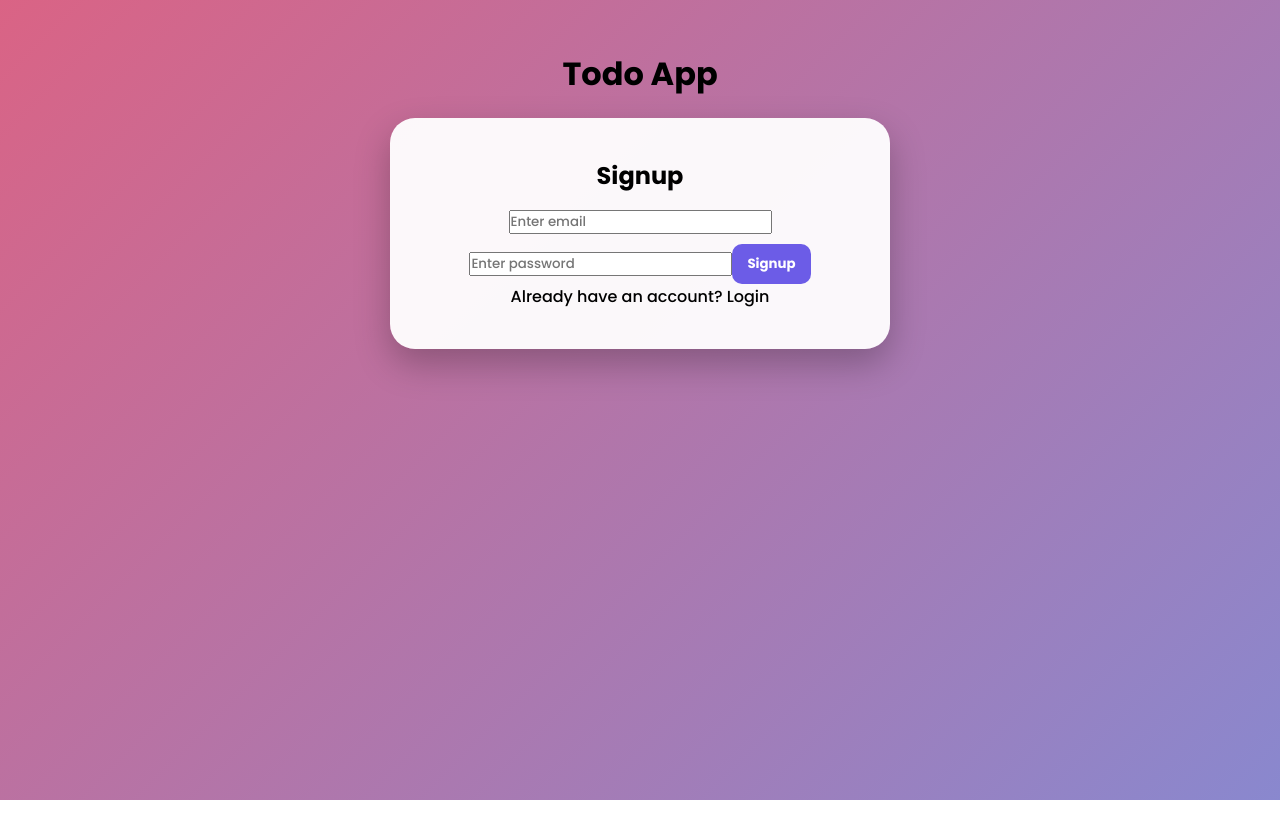
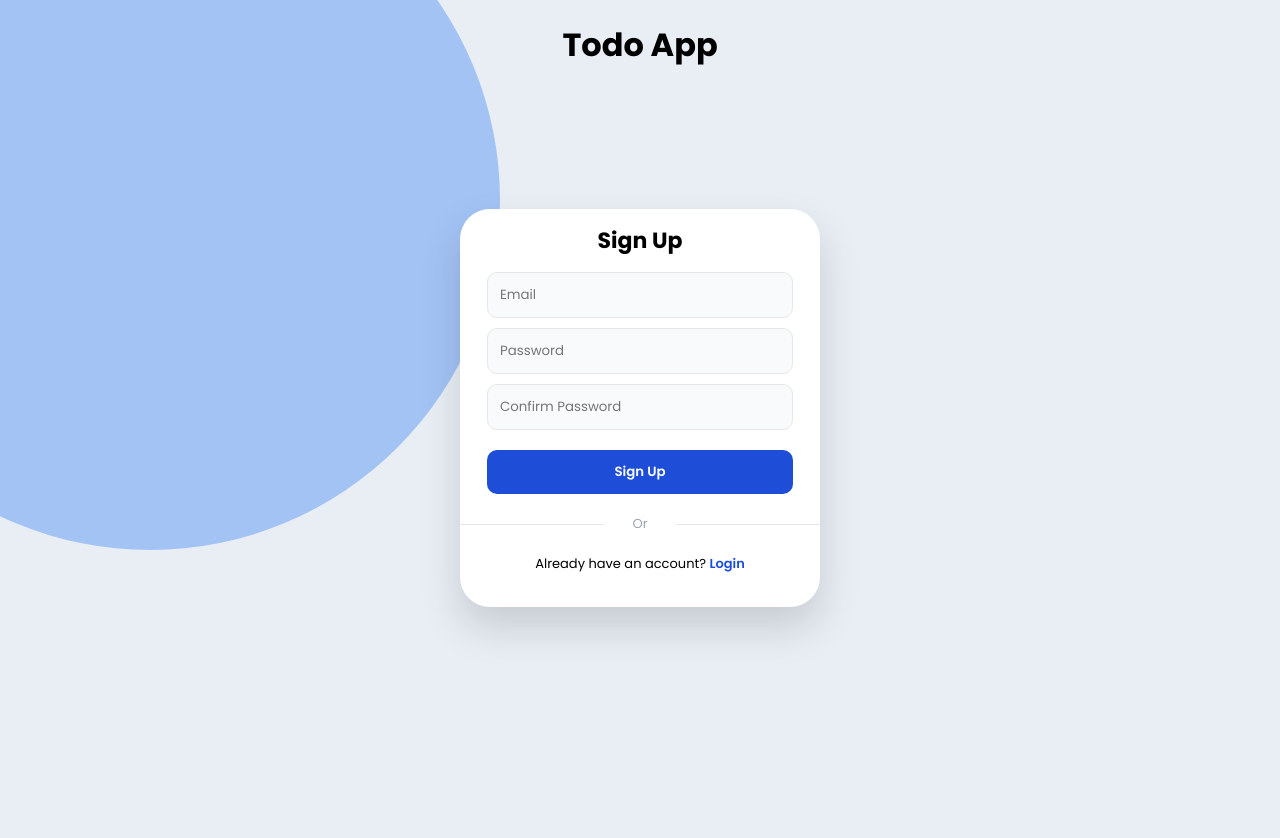
Before and after one commit to Thaslima27/Todo-Project-FS, a React (Vite) app in the folder frontend/: page /signup in a window 1280 px wide. Shown: the top 838 px of the page. Before the commit the page ends 800 px from the top, so only its background shows below. Built offline with nearby package versions, Linux system fonts and the light colour scheme.

Commit message:
UI changed

```diff
--- a/frontend/package.json
+++ b/frontend/package.json
@@ -13,6 +13,7 @@
     "axios": "^1.13.6",
     "react": "^19.2.4",
     "react-dom": "^19.2.4",
+    "react-icons": "^5.6.0",
     "react-router-dom": "^7.13.2",
     "zustand": "^5.0.12"
   },
--- a/frontend/src/App.css
+++ b/frontend/src/App.css
@@ -1,223 +1,209 @@
-/* Import stylish fonts */
-@import url('https://fonts.googleapis.com/css2?family=Poppins:wght@500;700&family=Pacifico&display=swap');
+@import url('https://fonts.googleapis.com/css2?family=Poppins:wght@400;600;700&display=swap');
 
-/* Apply fonts globally */
 * {
-  margin: 0;
-  padding: 0;
   box-sizing: border-box;
   font-family: 'Poppins', sans-serif;
 }
 
-/* Body background */
 body {
-  background: linear-gradient(135deg, #f093fb, #f5576c, #54a0ff);
-  min-height: 100vh;
+  margin:0;
+  background: #e9eef5;
+}
+
+/* ===== AUTH PAGES ===== */
+
+.login-wrapper {
+  height: 100vh;
   display: flex;
   justify-content: center;
-  align-items: flex-start;
-  padding-top: 50px;
-  animation: gradientBG 15s ease infinite;
-  background-size: 400% 400%;
+  align-items: flex-start;   /* was center */
+  padding-top: 120px;        /* move card down */
 }
 
-/* Animated gradient background */
-@keyframes gradientBG {
-  0% { background-position: 0% 50%; }
-  50% { background-position: 100% 50%; }
-  100% { background-position: 0% 50%; }
+/* Big background circle */
+.login-wrapper::before {
+  content: "";
+  position: absolute;
+  width: 700px;
+  height: 700px;
+  background: #3b82f6;
+  border-radius: 50%;
+  left: -200px;
+  top: -150px;
+  opacity: 0.4;
 }
 
-/* Main container */
-.container {
+/* Card */
+.login-card {
+  width: 360px;
+  background: #ffffff;
+  border-radius: 30px;
+  overflow: hidden;
+  box-shadow: 0 20px 40px rgba(0,0,0,0.15);
   text-align: center;
-  background: rgba(255, 255, 255, 0.95);
-  padding: 40px 30px;
-  border-radius: 25px;
-  box-shadow: 0 15px 35px rgba(0,0,0,0.25);
-  min-width: 300px;
-  max-width: 500px;
-  transition: transform 0.3s ease, box-shadow 0.3s ease;
+  padding-bottom: 20px;
+  z-index: 1;
 }
 
-.container:hover {
-  transform: scale(1.02);
-  box-shadow: 0 20px 45px rgba(0,0,0,0.35);
+/* Top blue area */
+.card-top {
+  display: flex;
+  justify-content: center;
+  align-items: center;
 }
 
-/* App title */
-.container h1 {
-  font-family: 'Pacifico', cursive;
-  font-size: 3rem;
-  color: #ff6b81;
-  margin-bottom: 25px;
-  text-shadow: 2px 2px 5px rgba(0,0,0,0.2);
+/* Icon circle */
+.icon-circle {
+  display: flex;
+  justify-content: center;
+  align-items: center;
+  font-weight: bold;
+  color: #1e4ed8;
 }
 
-/* Headings */
-h2 {
-  margin-bottom: 15px;
-}
-
-h3 {
-  margin-top: 20px;
-}
-
-label {
-  display: block;
-  margin-top: 10px;
-  font-weight: 600;
-  color: #333;
+/* Title */
+.welcome {
+  margin-top: 15px;
+  font-size: 22px;
+  font-weight: 700;
 }
 
 /* Inputs */
-.input-box, .search-box {
-  width: 80%;
-  padding: 10px;
-  margin: 8px 0;
+.glass-input {
+  width: 85%;
+  margin: 10px auto;
+  display: block;
+  padding: 12px;
   border-radius: 10px;
-  border: 1px solid #ccc;
-  outline: none;
-  font-size: 14px;
+  border: 1px solid #e5e7eb;
+  background: #f8fafc;
 }
 
-/* Buttons */
-button {
-  padding: 10px 15px;
+/* Button */
+.login-btn {
+  width: 85%;
+  padding: 12px;
+  margin-top: 10px;
+  background: #1e4ed8;
+  color: white;
+  border:none;
+  border-radius: 10px;
+  font-weight: 600;
+  cursor: pointer;
+}
+
+/* OR divider */
+.or {
+  margin: 15px 0;
+  color: #9ca3af;
+  font-size: 13px;
+}
+
+/* Bottom text */
+.signup-text {
+  font-size: 13px;
+}
+
+.signup-text span {
+  color: #1e4ed8;
+  font-weight: 600;
+  cursor: pointer;
+}
+
+/* ===== DASHBOARD ===== */
+
+.dashboard-wrapper {
+  min-height: 50vh;
+  display: flex;
+  justify-content: center;
+  padding-top: 50px;
+  background: #eef2f7;
+}
+
+.dashboard-card {
+  width: 500px;
+  background: white;
+  border-radius: 20px;
+  padding: 30px;
+  box-shadow: 0 15px 40px rgba(0,0,0,0.08);
+}
+
+/* Navbar */
+.navbar {
+  display: flex;
+  justify-content: space-between;
+  align-items: center;
+}
+
+.nav-right {
+  display: flex;
+  align-items: center;
+  gap: 10px;
+}
+
+.profile-circle {
+  width: 35px;
+  height: 35px;
+  background: #1e4ed8;
+  color: white;
+  border-radius: 50%;
+  display: flex;
+  justify-content: center;
+  align-items: center;
+}
+
+/* Sections */
+.section {
+  margin-top: 25px;
+}
+
+.input {
+  width: 100%;
+  padding: 12px;
+  margin-top: 10px;
+  border-radius: 10px;
+  border: 1px solid #e5e7eb;
+}
+
+.add-btn {
+  width: 100%;
+  padding: 12px;
+  margin-top: 10px;
+  background: #1e4ed8;
+  color: white;
   border: none;
   border-radius: 10px;
-  background: #6c5ce7;
-  color: white;
-  font-weight: bold;
-  cursor: pointer;
-  margin-top: 10px;
-  transition: 0.3s;
 }
 
-button:hover {
-  background: #4834d4;
+.todo-item {
+  display: flex;
+  justify-content: space-between;
+  padding: 12px;
+  background: #f8fafc;
+  border-radius: 10px;
+  margin-top: 10px;
+}
+.or {
+  margin: 20px 0;
+  font-size: 13px;
+  color: #9ca3af;
+  position: relative;
 }
 
-/* Logout button */
-.logout-btn {
-  background: #ff4757;
-  float: right;
+.or::before,
+.or::after {
+  content: "";
+  position: absolute;
+  height: 1px;
+  width: 40%;
+  background: #e5e7eb;
+  top: 50%;
 }
 
-.logout-btn:hover {
-  background: #e84118;
+.or::before {
+  left: 0;
 }
 
-/* Add button */
-.add-btn {
-  background: #1dd1a1;
+.or::after {
+  right: 0;
 }
-
-.add-btn:hover {
-  background: #10ac84;
-}
-
-/* Delete button */
-.delete-btn {
-  background: #ff6b81;
-  margin-top: 5px;
-}
-
-.delete-btn:hover {
-  background: #ff4757;
-}
-
-/* Todo Card */
-.todo-card {
-  background: #f1f2f6;
-  padding: 15px;
-  border-radius: 15px;
-  margin: 10px auto;
-  width: 80%;
-  box-shadow: 0 5px 15px rgba(0,0,0,0.1);
-}
-
-/* Message styles */
-.success-msg {
-  color: green;
-  font-weight: bold;
-}
-
-.error-msg {
-  color: red;
-  font-weight: bold;
-}
-
-
-/* ================= DASHBOARD IMPROVEMENTS ================= */
-
-/* Dashboard layout spacing */
-.dashboard-container {
-  width: 100%;
-  max-width: 900px;
-  margin: auto;
-}
-
-/* Section box (each step like search, create, list) */
-.section-box {
-  background: rgba(255, 255, 255, 0.9);
-  margin-top: 20px;
-  padding: 20px;
-  border-radius: 20px;
-  box-shadow: 0 8px 20px rgba(0,0,0,0.15);
-  text-align: left;
-}
-
-/* Section titles */
-.section-box h3 {
-  margin-bottom: 10px;
-  color: #2f3542;
-}
-
-/* Improve inputs */
-.input-box, .search-box {
-  width: 100%;
-}
-
-/* Improve buttons spacing */
-.add-btn {
-  margin-top: 15px;
-}
-
-/* Todo list grid */
-.todo-list {
-  display: flex;
-  flex-direction: column;
-  gap: 15px;
-}
-
-/* Todo card upgraded */
-.todo-card {
-  background: linear-gradient(135deg, #dfe4ea, #f1f2f6);
-  padding: 15px;
-  border-radius: 15px;
-  box-shadow: 0 5px 12px rgba(0,0,0,0.1);
-  transition: transform 0.2s ease;
-}
-
-.todo-card:hover {
-  transform: translateY(-3px);
-}
-
-/* Todo title */
-.todo-card h4 {
-  margin-bottom: 5px;
-  color: #2f3542;
-}
-
-/* Date text */
-.todo-card p {
-  font-size: 13px;
-  color: #57606f;
-}
-
-/* Fix logout button position */
-.logout-btn {
-  float: none;
-  margin-bottom: 15px;
-}
--- a/frontend/src/index.css
+++ b/frontend/src/index.css
@@ -1,18 +1,15 @@
-/* GOOGLE FONT */
-@import url('https://fonts.googleapis.com/css2?family=Poppins:wght@400;600&display=swap');
+@import url('https://fonts.googleapis.com/css2?family=Inter:wght@400;500;600&display=swap');
 
-/* RESET */
 * {
   margin: 0;
   padding: 0;
   box-sizing: border-box;
 }
 
-/* BODY */
 body {
-  font-family: 'Poppins', sans-serif;
-  background: #f5f7fb;   /* 🔥 clean light background */
-  color: #333;
+  font-family: 'Inter', sans-serif;
+  background: #f8fafc;
+  color: #1e293b;
 
   min-height: 100vh;
   display: flex;
@@ -21,11 +18,11 @@ body {
   padding: 40px 10px;
 }
 
-/* SCROLL */
+/* Scroll */
 body::-webkit-scrollbar {
   width: 6px;
 }
 body::-webkit-scrollbar-thumb {
-  background: #ccc;
+  background: #cbd5e1;
   border-radius: 10px;
 }
--- a/frontend/src/pages/Dashboard.tsx
+++ b/frontend/src/pages/Dashboard.tsx
@@ -3,7 +3,6 @@ import { useNavigate, useLocation } from "react-router-dom"
 import { getTodos, createTodo, deleteTodo } from "../api/api"
 import { useAuthStore } from "../store/useAuthStore"
 
-// ✅ Type (TSX correct)
 type Todo = {
   id: number
   title: string
@@ -12,152 +11,126 @@ type Todo = {
 }
 
 export default function Dashboard() {
-
   const navigate = useNavigate()
   const location = useLocation()
 
   const [title, setTitle] = useState("")
   const [date, setDate] = useState("")
-  const [todos, setTodos] = useState<Todo[]>([])   // ✅ fixed type
+  const [todos, setTodos] = useState<Todo[]>([])
   const [search, setSearch] = useState("")
   const [message, setMessage] = useState("")
 
   const logout = useAuthStore((state) => state.logout)
 
-  // 🔹 LOAD TODOS
+  // LOAD TODOS
   async function loadTodos() {
     try {
       const data = await getTodos()
 
       if (data.detail) {
-        setMessage("Session expired. Login again ❌")
+        setMessage("Session expired. Login again")
 
         setTimeout(() => {
           logout()
           navigate("/login", { replace: true })
         }, 1500)
-
       } else {
         setTodos(data)
       }
-
     } catch (error) {
       console.error(error)
-      setMessage("Error loading todos ❌")
+      setMessage("Error loading todos")
     }
   }
 
-  // 🔹 INITIAL LOAD
   useEffect(() => {
     loadTodos()
 
     if (location.state?.message) {
       setMessage(location.state.message)
-
-      setTimeout(() => {
-        setMessage("")
-      }, 2000)
+      setTimeout(() => setMessage(""), 2000)
     }
-
   }, [location.state])
 
-  // 🔹 ADD TODO
+  // ADD TODO
   async function addTodo() {
     if (!title || !date) {
-      setMessage("Enter title and date ⚠️")
+      setMessage("Enter title and date")
       return
     }
 
     try {
       await createTodo(title, date)
-
-      setMessage("Todo added successfully ✅")
+      setMessage("Todo added successfully")
 
       setTitle("")
       setDate("")
 
       loadTodos()
-
       setTimeout(() => setMessage(""), 2000)
-
     } catch (error) {
       console.error(error)
-      setMessage("Error adding todo ❌")
+      setMessage("Error adding todo")
     }
   }
 
-  // 🔹 DELETE TODO
+  // DELETE TODO
   async function handleDelete(id: number) {
     try {
       await deleteTodo(id)
-
-      setMessage("Todo deleted successfully ✅")
+      setMessage("Todo deleted successfully")
 
       loadTodos()
-
       setTimeout(() => setMessage(""), 2000)
-
     } catch (error) {
       console.error(error)
-      setMessage("Error deleting todo ❌")
+      setMessage("Error deleting todo")
     }
   }
 
-  // 🔹 LOGOUT
+  // LOGOUT
   function handleLogout() {
     logout()
     navigate("/login", { replace: true })
   }
 
   return (
-    <div className="dashboard-container">
+    <div className="dashboard-wrapper">
 
-      <h2>Dashboard</h2>
+      <div className="dashboard-card">
 
+        {/* ✅ NAVBAR */}
+        <div className="navbar">
+          <div className="logo">TaskFlow</div>
+
+          <div className="nav-right">
             <button className="logout-btn" onClick={handleLogout}>
               Logout
             </button>
+          </div>
+        </div>
 
         {/* MESSAGE */}
         {message && (
-        <p className={message.includes("❌") ? "error-msg" : "success-msg"}>
+          <p className={message.includes("Error") ? "error" : "success"}>
             {message}
           </p>
         )}
 
-      {/* 🔍 SEARCH */}
-      <div className="section-box">
-        <h3>Search</h3>
-
-        <label htmlFor="search">Search Todos</label>
-        <input
-          id="search"
-          className="search-box"
-          type="text"
-          placeholder="Search todos..."
-          value={search}
-          onChange={(e) => setSearch(e.target.value)}
-        />
-      </div>
-
-      {/* ➕ CREATE */}
-      <div className="section-box">
+        {/* CREATE TODO */}
+        <div className="section">
           <h3>Create Todo</h3>
 
-        <label htmlFor="title">Todo Title</label>
           <input
-          id="title"
-          className="input-box"
+            className="input"
             type="text"
             placeholder="Enter todo title"
             value={title}
             onChange={(e) => setTitle(e.target.value)}
           />
 
-        <label htmlFor="date">Select Date</label>
           <input
-          id="date"
-          className="input-box"
+            className="input"
             type="date"
             value={date}
             onChange={(e) => setDate(e.target.value)}
@@ -168,19 +141,42 @@ export default function Dashboard() {
           </button>
         </div>
 
-      {/* 📋 LIST */}
-      <div className="section-box">
-        <h3>Todo List</h3>
+        {/* SEARCH */}
+        <div className="section">
+          <h3>Search</h3>
+
+          <input
+            className="input"
+            type="text"
+            placeholder="Search todos..."
+            value={search}
+            onChange={(e) => setSearch(e.target.value)}
+          />
+        </div>
+
+        {/* TODO LIST */}
+        <div className="section">
+          <h3>Your Todos</h3>
 
           <div className="todo-list">
-          {todos
+            {todos.length === 0 ? (
+              <div className="empty-state">
+                No todos yet. Add your first task 🚀
+              </div>
+            ) : (
+              todos
                 .filter((t) =>
                   t.title.toLowerCase().includes(search.toLowerCase())
                 )
                 .map((todo) => (
-              <div key={todo.id} className="todo-card">
-                <h4>{todo.title}</h4>
-                <p>{todo.due_date || todo.date}</p>
+                  <div key={todo.id} className="todo-item">
+
+                    <div>
+                      <div className="todo-title">{todo.title}</div>
+                      <div className="todo-date">
+                        {todo.due_date || todo.date}
+                      </div>
+                    </div>
 
                     <button
                       className="delete-btn"
@@ -188,9 +184,14 @@ export default function Dashboard() {
                     >
                       Delete
                     </button>
+
                   </div>
-            ))}
+                ))
+            )}
           </div>
+
+        </div>
+
       </div>
 
     </div>
--- a/frontend/src/pages/Login.tsx
+++ b/frontend/src/pages/Login.tsx
@@ -1,5 +1,5 @@
-import { useState, useEffect } from "react"
-import { useNavigate, useLocation } from "react-router-dom"
+import { useState } from "react"
+import { useNavigate } from "react-router-dom"
 import { login } from "../api/api"
 import { useAuthStore } from "../store/useAuthStore"
 
@@ -10,18 +10,16 @@ function Login() {
   const [isError, setIsError] = useState(false)
 
   const navigate = useNavigate()
-  const location = useLocation()
-
   const setToken = useAuthStore((state) => state.setToken)
 
-  useEffect(() => {
-    if (location.state?.message) {
-      setMessage(location.state.message)
-      setIsError(false)
-    }
-  }, [location])
 
   async function handleLogin() {
+    if (!email || !password) {
+      setIsError(true)
+      setMessage("Please enter email and password")
+      return
+    }
+
     try {
       const data = await login(email, password)
 
@@ -30,53 +28,56 @@ function Login() {
         navigate("/dashboard")
       } else {
         setIsError(true)
-        setMessage(data.detail || "Login failed ❌")
+        setMessage("Invalid email or password")
       }
-
     } catch {
       setIsError(true)
-      setMessage("Server error ❌")
+      setMessage("Server error")
     }
   }
+return (
+  <div className="login-wrapper">
+    <div className="login-card">
 
-  return (
-    <div className="container">
-      <h2>Login</h2>
+      <h1 className="welcome">Login</h1>
 
       {message && (
-        <p className={isError ? "error-msg" : "success-msg"}>
+        <p className={isError ? "error" : "success"}>
           {message}
         </p>
       )}
 
       <input
+        className="glass-input"
         type="email"
-        placeholder="Enter email"
+        placeholder="Email"
         value={email}
         onChange={(e) => setEmail(e.target.value)}
       />
 
       <input
+        className="glass-input"
         type="password"
-        placeholder="Enter password"
+        placeholder="Password"
         value={password}
         onChange={(e) => setPassword(e.target.value)}
       />
 
-      <button onClick={handleLogin}>Login</button>
+      <button className="login-btn" onClick={handleLogin}>
+        Login
+      </button>
 
-      {/* 🔥 Signup Link */}
-      <p>
-        Don't have an account?{" "}
-        <span
-          onClick={() => navigate("/signup")}
-          className="link"
-        >
-          Signup
+      <div className="or">Or</div>
+
+      <p className="signup-text">
+        Don’t have an account?{" "}
+        <span onClick={() => navigate("/signup")}>
+          Sign Up
         </span>
       </p>
+
     </div>
-  )
+  </div>
+)
 }
-
 export default Login
--- a/frontend/src/pages/Signup.tsx
+++ b/frontend/src/pages/Signup.tsx
@@ -5,12 +5,25 @@ import { signup } from "../api/api"
 function Signup() {
   const [email, setEmail] = useState("")
   const [password, setPassword] = useState("")
+  const [confirmPassword, setConfirmPassword] = useState("")
   const [message, setMessage] = useState("")
   const [isError, setIsError] = useState(false)
 
   const navigate = useNavigate()
 
   async function handleSignup() {
+    if (!email || !password || !confirmPassword) {
+      setIsError(true)
+      setMessage("Please fill all fields")
+      return
+    }
+
+    if (password !== confirmPassword) {
+      setIsError(true)
+      setMessage("Passwords do not match")
+      return
+    }
+
     try {
       const data = await signup(email, password)
 
@@ -22,7 +35,7 @@ function Signup() {
           navigate("/login", {
             state: { message: "Signup successful! Please login" }
           })
-        }, 1000)
+        }, 1500)
 
       } else {
         setIsError(true)
@@ -35,44 +48,57 @@ function Signup() {
     }
   }
 
-  return (
-    <div className="container">
-      <h2>Signup</h2>
+return (
+  <div className="login-wrapper">
+    <div className="login-card">
+
+      <h1 className="welcome">Sign Up</h1>
 
       {message && (
-        <p className={isError ? "error-msg" : "success-msg"}>
+        <p className={isError ? "error" : "success"}>
           {message}
         </p>
       )}
 
       <input
+        className="glass-input"
         type="email"
-        placeholder="Enter email"
+        placeholder="Email"
         value={email}
         onChange={(e) => setEmail(e.target.value)}
       />
 
       <input
+        className="glass-input"
         type="password"
-        placeholder="Enter password"
+        placeholder="Password"
         value={password}
         onChange={(e) => setPassword(e.target.value)}
       />
 
-      <button onClick={handleSignup}>Signup</button>
+      <input
+        className="glass-input"
+        type="password"
+        placeholder="Confirm Password"
+        value={confirmPassword}
+        onChange={(e) => setConfirmPassword(e.target.value)}
+      />
 
-      {/* 🔥 Login Link */}
-      <p>
+      <button className="login-btn" onClick={handleSignup}>
+        Sign Up
+      </button>
+
+      <div className="or">Or</div>
+
+      <p className="signup-text">
         Already have an account?{" "}
-        <span
-          onClick={() => navigate("/login")}
-          className="link"
-        >
+        <span onClick={() => navigate("/login")}>
           Login
         </span>
       </p>
+
     </div>
-  )
+  </div>
+)
 }
-
 export default Signup
```
Also changed, not shown: frontend/src/Layout.tsx (+3 -4 lines), 2 other files (tests, documents, lock files or other folders). Lines whose indentation alone changed are shown as unchanged.
